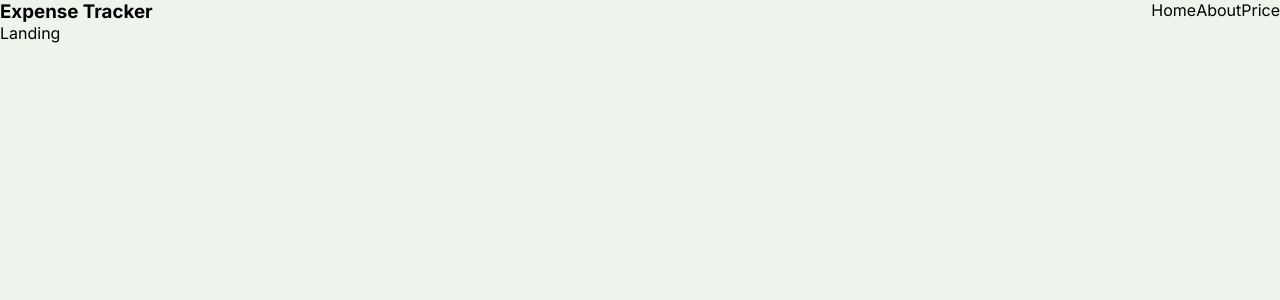
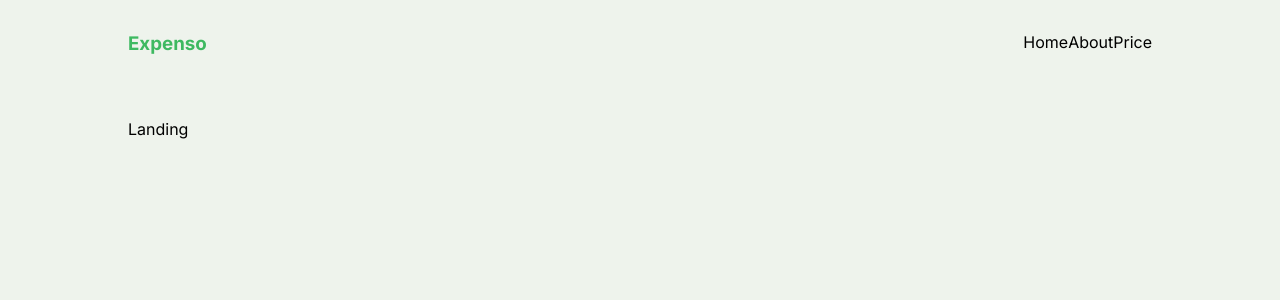
Before and after one commit to SuperManEver/expense-tracker, a Next.js app: page / in a window 1280 px wide. Shown: the top 300 px of the page. Built offline with nearby package versions, Linux system fonts and the light colour scheme.

Commit message:
adjust heading

```diff
--- a/app/globals.css
+++ b/app/globals.css
@@ -5,16 +5,15 @@
     'Roboto Mono', 'Oxygen Mono', 'Ubuntu Monospace', 'Source Code Pro',
     'Fira Mono', 'Droid Sans Mono', 'Courier New', monospace;
 
-  --foreground-hex: #EEF3EC;
+  --foreground-hex: #eef3ec;
   --background-start-rgb: 214, 219, 220;
   --background-end-rgb: 255, 255, 255;
 
-  --grey-300-hex: #979CAD;
-  --grey-500-hex: #767B8B;
-  --grey-700-hex: #62615E;
-  --green-4000hex: #3EB961;
+  --grey-300-hex: #979cad;
+  --grey-500-hex: #767b8b;
+  --grey-700-hex: #62615e;
+  --green-400hex: #3eb961;
   --green-600-hex: #089625;
-
 
   --primary-glow: conic-gradient(
     from 180deg at 50% 50%,
@@ -45,8 +44,16 @@
   --callout-border-rgb: 172, 175, 176;
   --card-rgb: 180, 185, 188;
   --card-border-rgb: 131, 134, 135;
+
+  --max-width: 1024px;
+
+  --xs-width: 0;
+  --sm-width: 576px;
+  --md-width: 768px;
+  --lg-width: 992px;
+  --xl-width: 1200px;
+  --xxl-width: 1400px;
 }
-
 
 * {
   box-sizing: border-box;
@@ -69,3 +76,8 @@
 li {
   list-style: none;
 }
+
+.page-content {
+  max-width: var(--max-width);
+  margin: 0 auto;
+}
--- a/app/layout.tsx
+++ b/app/layout.tsx
@@ -1,22 +1,28 @@
-import type { Metadata } from 'next'
-import { Inter } from 'next/font/google'
-import './globals.css'
+import type { Metadata } from 'next';
+import { Inter } from 'next/font/google';
+import clsx from 'clsx';
 
-const inter = Inter({ subsets: ['latin'] })
+// styles
+import './globals.css';
+import styles from './page.module.css';
+
+const inter = Inter({ subsets: ['latin'] });
 
 export const metadata: Metadata = {
   title: 'Create Next App',
   description: 'Generated by create next app',
-}
+};
 
 export default function RootLayout({
   children,
 }: {
-  children: React.ReactNode
+  children: React.ReactNode;
 }) {
   return (
     <html lang="en">
-      <body className={inter.className}>{children}</body>
+      <body className={clsx(inter.className, styles.pageContent)}>
+        {children}
+      </body>
     </html>
-  )
+  );
 }
--- a/app/page.module.css
+++ b/app/page.module.css
@@ -1,3 +1,8 @@
+.pageContent {
+  max-width: var(--max-width);
+  margin: 0 auto;
+}
+
 .main {
   min-height: 100vh;
 }
@@ -5,4 +10,15 @@
 .header {
   display: flex;
   justify-content: space-between;
+  padding-top: 2rem;
+  margin-bottom: 4rem;
 }
+
+.title {
+  color: var(--green-400hex);
+}
+
+.content {
+  /* max-width: var(--max-width);
+  margin: 0 auto; */
+}
--- a/app/page.tsx
+++ b/app/page.tsx
@@ -11,10 +11,10 @@
   return (
     <main className={css.main}>
       <header className={css.header}>
-        <h3>Expense Tracker</h3>
+        <h3 className={css.title}>Expenso</h3>
         <MainNavbar />
       </header>
-      Landing
+      <section className={css.content}>Landing</section>
     </main>
   );
 }
```
Also changed, not shown: package.json (+5 -4 lines), 1 other file (tests, documents, lock files or other folders).
